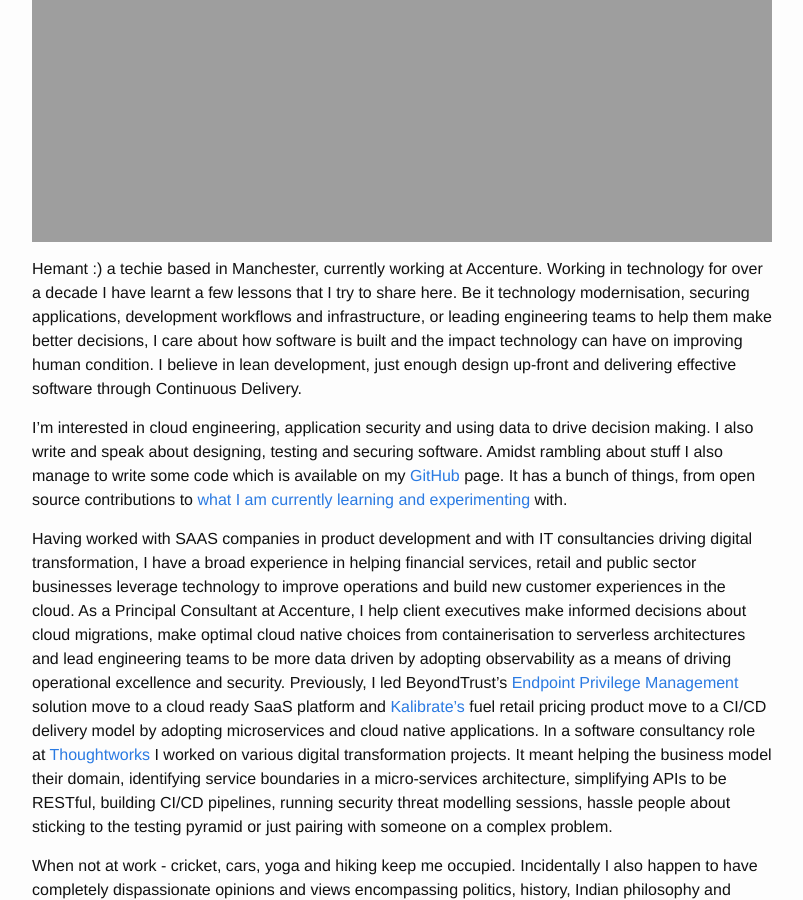
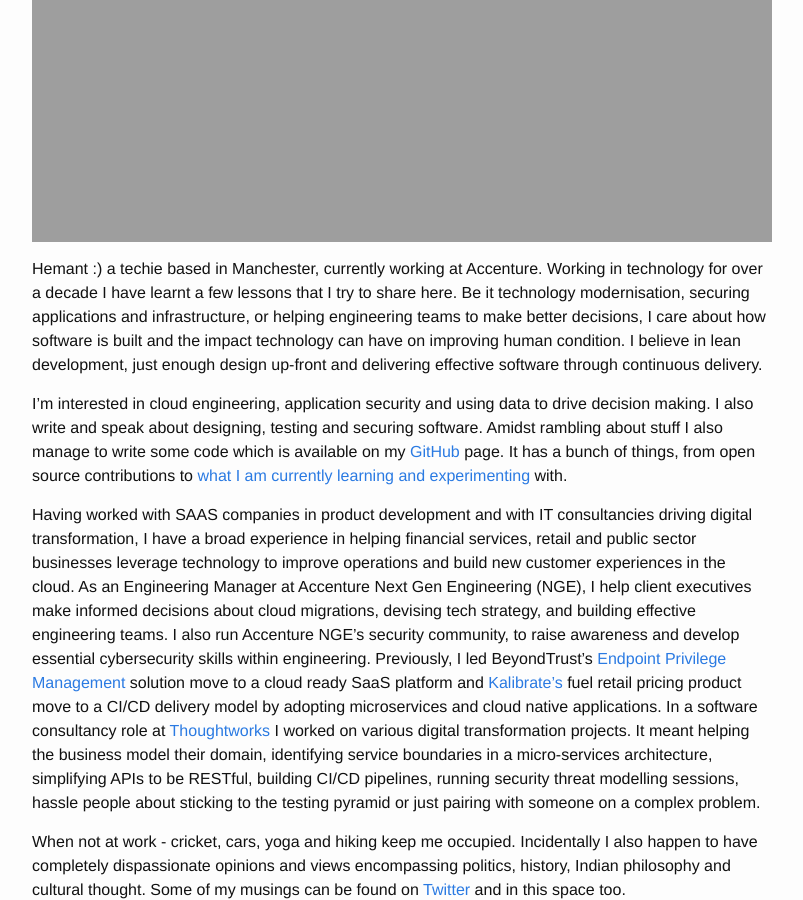
Before and after one commit to hemantksingh/hemantksingh.github.io, a Jekyll site: the page built from about.md, in a window 1280 px wide and 900 px high, scrolled down 552 px. Shown: the whole window, without its empty margins (238-1041 px from the left). Built offline with Jekyll 4.4.1, drawn with Linux system fonts in a browser that asks for light colours.

Commit message:
Minor update

```diff
--- a/about.md
+++ b/about.md
@@ -7,10 +7,10 @@
 
 <img src="{{ site.url }}/assets/hk-snowden-peak.jpg" title="Snowden peak" width="750" height="400"/>
 
-Hemant :) a techie based in Manchester, currently working at Accenture. Working in technology for over a decade I have learnt a few lessons that I try to share here. Be it technology modernisation, securing applications, development workflows and infrastructure, or leading engineering teams to help them make better decisions, I care about how software is built and the impact technology can have on improving human condition. I believe in lean development, just enough design up-front and delivering effective software through Continuous Delivery.
+Hemant :) a techie based in Manchester, currently working at Accenture. Working in technology for over a decade I have learnt a few lessons that I try to share here. Be it technology modernisation, securing applications and infrastructure, or helping engineering teams to make better decisions, I care about how software is built and the impact technology can have on improving human condition. I believe in lean development, just enough design up-front and delivering effective software through continuous delivery.
 
 I'm interested in cloud engineering, application security and using data to drive decision making. I also write and speak about designing, testing and securing software. Amidst rambling about stuff I also manage to write some code which is available on my [GitHub](https://github.com/hemantksingh) page. It has a bunch of things, from open source contributions to [what I am currently learning and experimenting](https://github.com/hemantksingh/messup-learn) with.
 
-Having worked with SAAS companies in product development and with IT consultancies driving digital transformation, I have a broad experience in helping financial services, retail and public sector businesses leverage technology to improve operations and build new customer experiences in the cloud. As a Principal Consultant at Accenture, I help client executives make informed decisions about cloud migrations, make optimal cloud native choices from containerisation to serverless architectures and lead engineering teams to be more data driven by adopting observability as a means of driving operational excellence and security. Previously, I led BeyondTrust's [Endpoint Privilege Management](https://www.beyondtrust.com/solutions) solution move to a cloud ready SaaS platform and [Kalibrate's](https://www.kalibrate.com) fuel retail pricing product move to a CI/CD delivery model by adopting microservices and cloud native applications. In a software consultancy role at [Thoughtworks](https://thoughtworks.com) I worked on various digital transformation projects. It meant helping the business model their domain, identifying service boundaries in a micro-services architecture, simplifying APIs to be RESTful, building CI/CD pipelines, running security threat modelling sessions, hassle people about sticking to the testing pyramid or just pairing with someone on a complex problem.
+Having worked with SAAS companies in product development and with IT consultancies driving digital transformation, I have a broad experience in helping financial services, retail and public sector businesses leverage technology to improve operations and build new customer experiences in the cloud. As an Engineering Manager at Accenture Next Gen Engineering (NGE), I help client executives make informed decisions about cloud migrations, devising tech strategy, and building effective engineering teams. I also run Accenture NGE's security community, to raise awareness and develop essential cybersecurity skills within engineering. Previously, I led BeyondTrust's [Endpoint Privilege Management](https://www.beyondtrust.com/solutions) solution move to a cloud ready SaaS platform and [Kalibrate's](https://www.kalibrate.com) fuel retail pricing product move to a CI/CD delivery model by adopting microservices and cloud native applications. In a software consultancy role at [Thoughtworks](https://thoughtworks.com) I worked on various digital transformation projects. It meant helping the business model their domain, identifying service boundaries in a micro-services architecture, simplifying APIs to be RESTful, building CI/CD pipelines, running security threat modelling sessions, hassle people about sticking to the testing pyramid or just pairing with someone on a complex problem.
 
 When not at work - cricket, cars, yoga and hiking keep me occupied. Incidentally I also happen to have completely dispassionate opinions and views encompassing politics, history, Indian philosophy and cultural thought. Some of my musings can be found on [Twitter](https://twitter.com/_hemantksingh) and in this space too.
```
